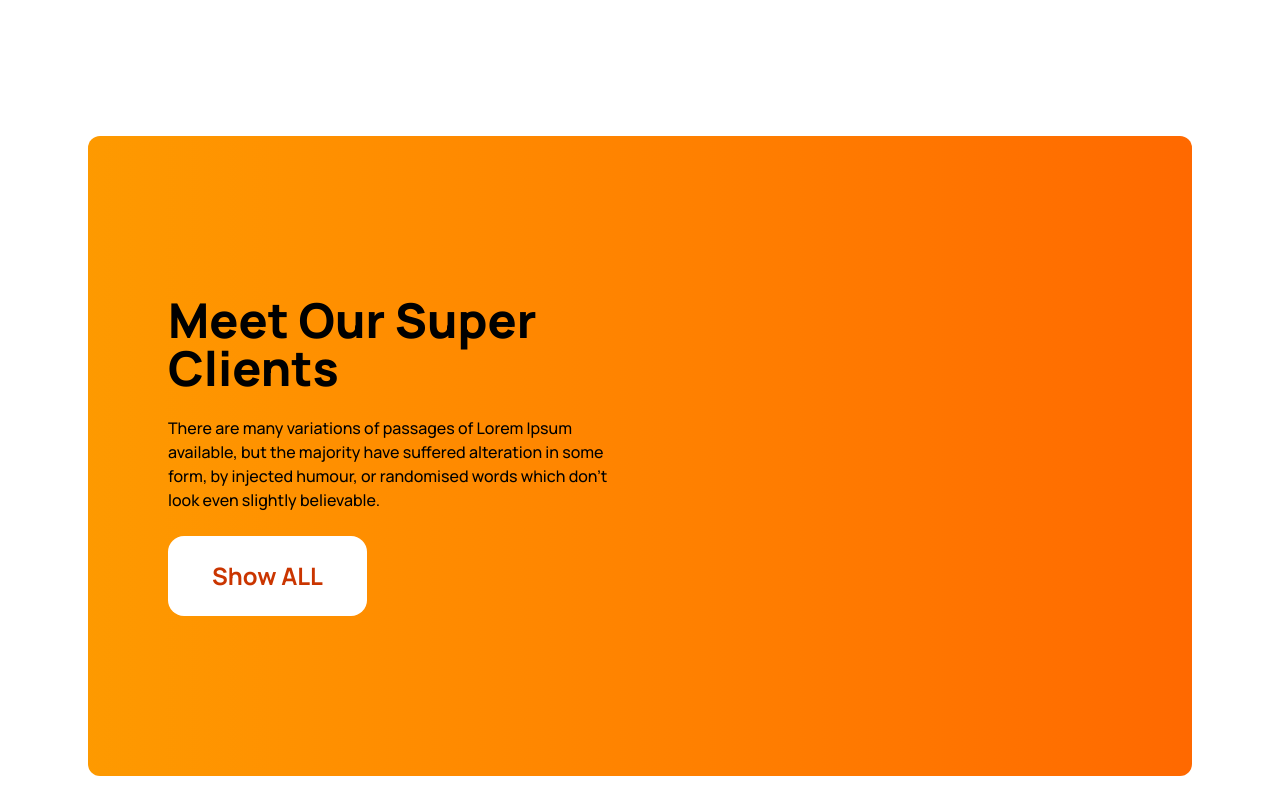
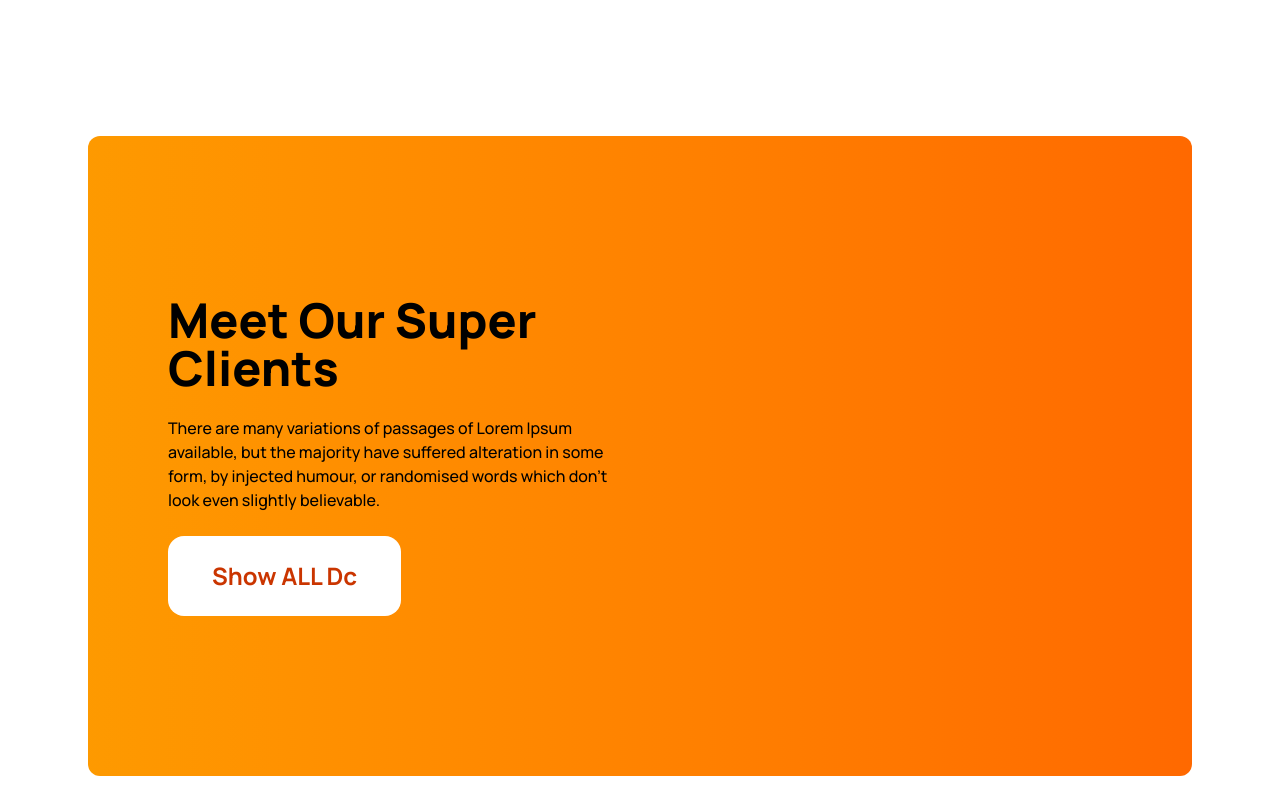
Before and after one commit to MdMarjan1/TEA-House, a plain HTML site: page index.html in a window 1280 px wide. Shown: the part 2117-2917 px from the top of the page. Drawn offline with nearby package versions, Linux system fonts and the light colour scheme.

Commit message:
button done

```diff
--- a/index.html
+++ b/index.html
@@ -145,7 +145,7 @@
                         </p>
                         <br>
                         <button class="bg-white text-orange-700 font-manrope text-2xl font-bold px-11 py-6 rounded-2xl">
-                            Show ALL
+                            Show ALL Dc
                         </button>
                     </div>
                    </div>
```
